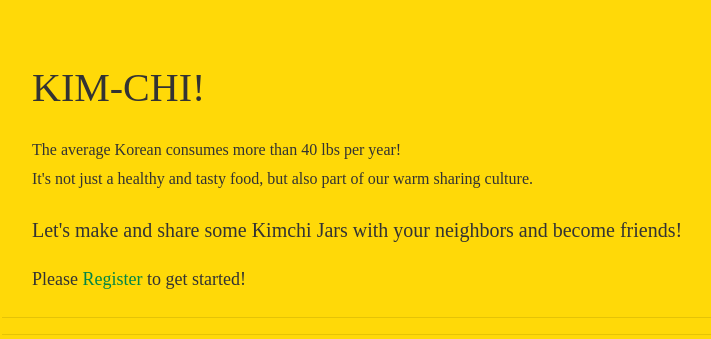
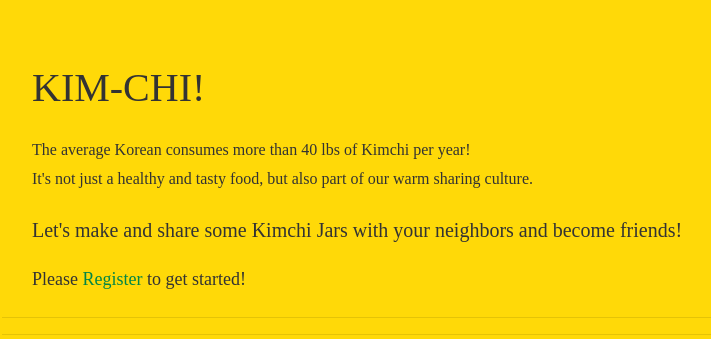
Before and after one commit to bokime/KimchiFriendly_HBproject, a Flask app: page / in a window 1280 px wide. Shown: the part 56-395 px from the top of the page, without its empty margins (173-884 px from the left). Run offline with Flask 2, Linux system fonts and the light colour scheme; data that the repository does not hold is empty; some libraries are stand-ins or nearby versions.

Commit message:
CODE FREEZE

```diff
--- a/templates/home.html
+++ b/templates/home.html
@@ -17,7 +17,7 @@
         {% else %}
             <h1 class="col mb-4">KIM-CHI!</h1>
             <h6 class="col mb-4">
-                The average Korean consumes more than 40 lbs per year!<br>
+                The average Korean consumes more than 40 lbs of Kimchi per year!<br>
                 It's not just a healthy and tasty food, but also part of our warm sharing culture.</h6>
             <h5 class="col mb-4">Let's make and share some Kimchi Jars with your neighbors and become friends!<br></h5>
             <p class="col mb-4">Please <a href="/register"> Register</a> to get started!</p>
--- a/templates/user_profile.html
+++ b/templates/user_profile.html
@@ -22,7 +22,7 @@
         <br>
         <hr>
         <br>
-        <!-- *** review form *** -->
+        <!-- review form -->
         <form class="col mb-4" action="" method="POST">
             <h6>How did you enjoy {{ user.nickname }}'s Kimchi?</h6>
             <textarea rows="2" cols="60" name="review_comment" placeholder="comment"></textarea>
```
